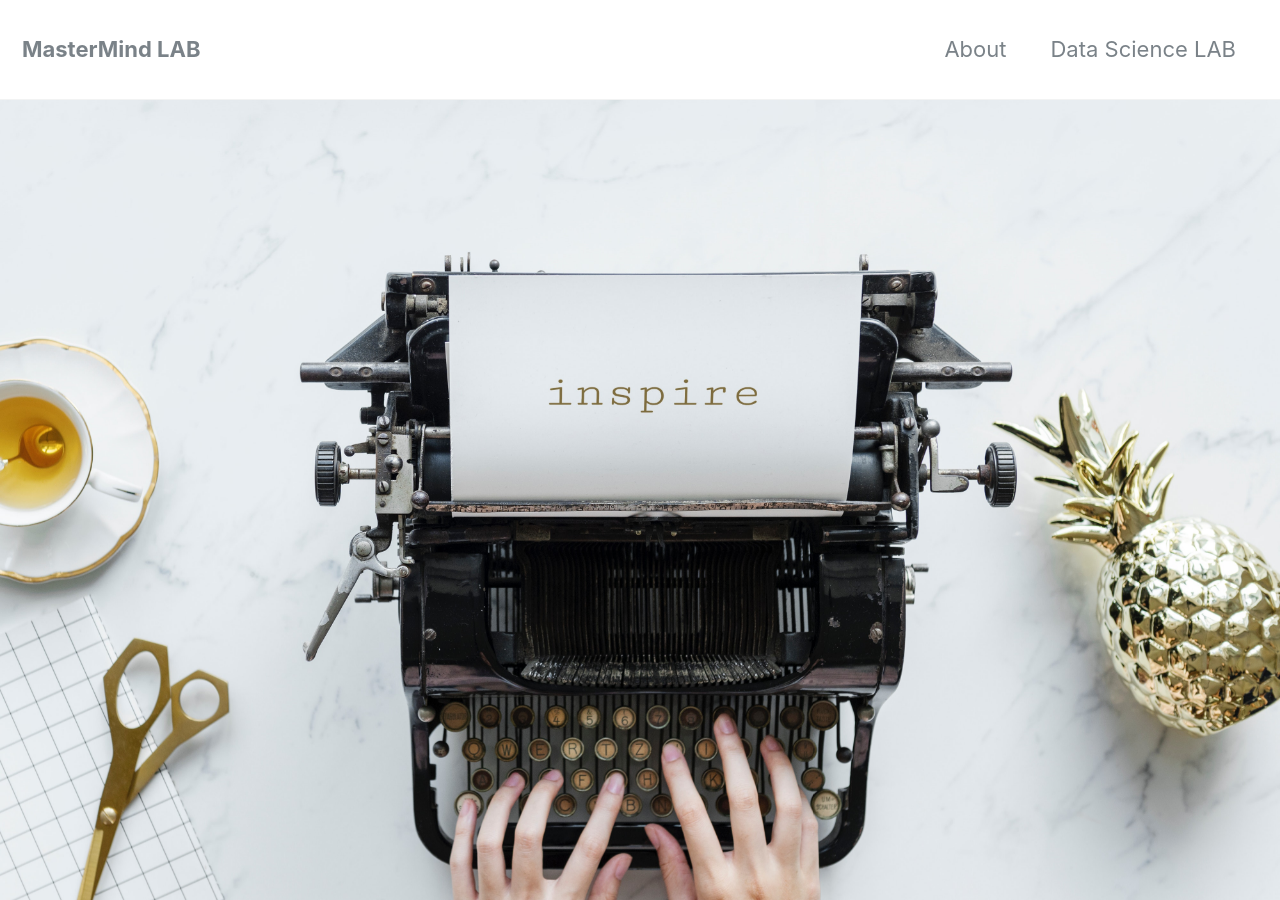
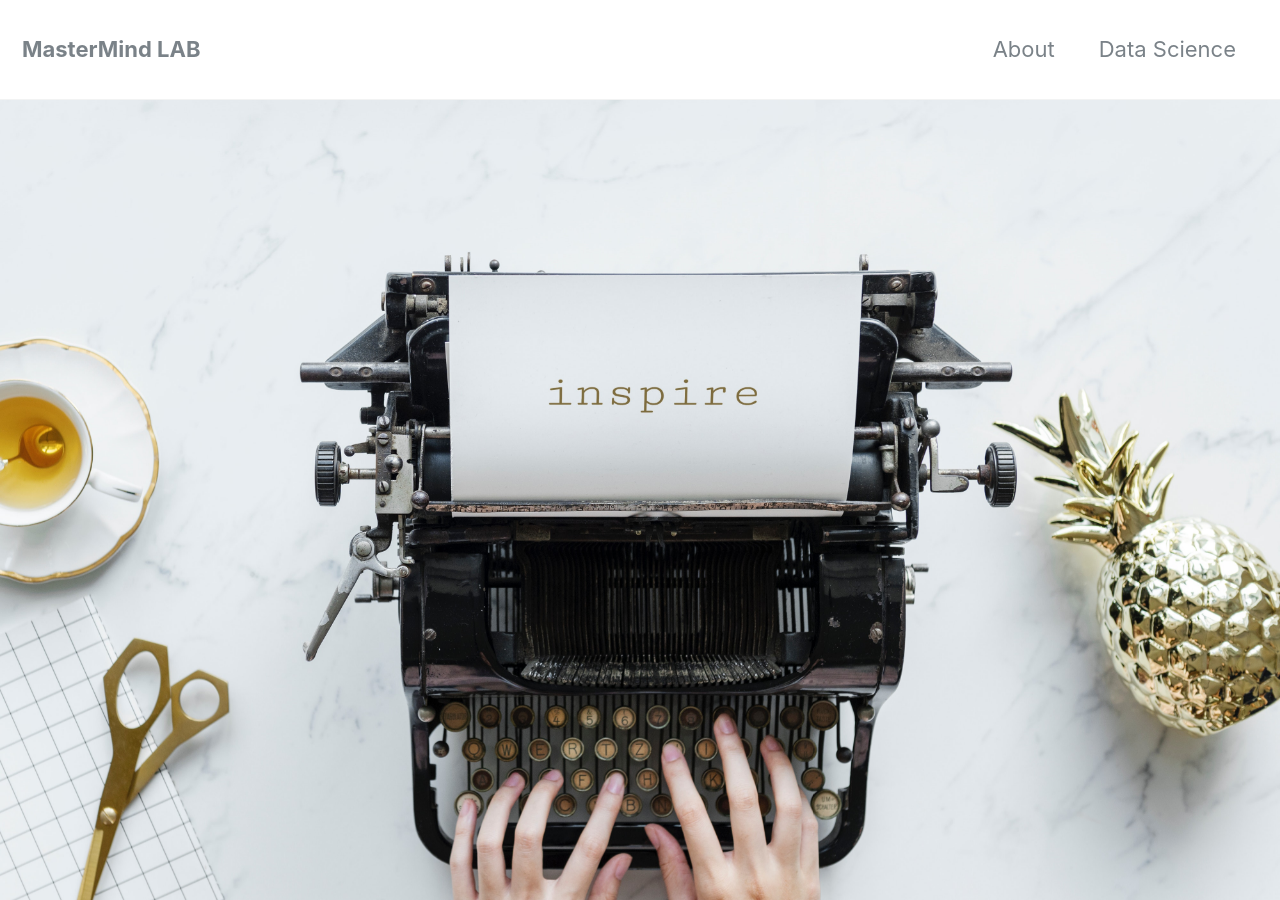
Before and after one commit to mastermindLAB/mastermindLAB.github.io, a Jekyll site: the page built from index.html, in a window 1280 px wide and 900 px high. Built offline with Jekyll 4.4.1, drawn with Linux system fonts in a browser that asks for light colours; nearby versions of some CDN libraries; the list of posts is cut into pages by our own code.

Commit message:
new file

```diff
--- a/_data/navigation.yml
+++ b/_data/navigation.yml
@@ -2,7 +2,7 @@
 main:
   - title: "About"
     url: /about/
-  - title: "Data Science LAB"
+  - title: "Data Science"
     url: /data-science/
   # - title: "About"
   #   url: https://mmistakes.github.io/minimal-mistakes/about/
```
Also changed, not shown: images/mastermind.jpg.
